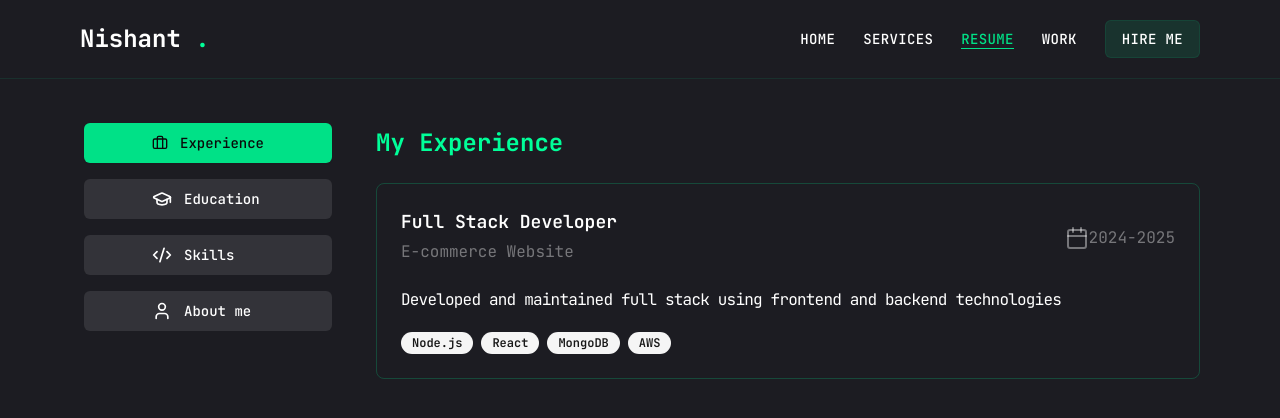
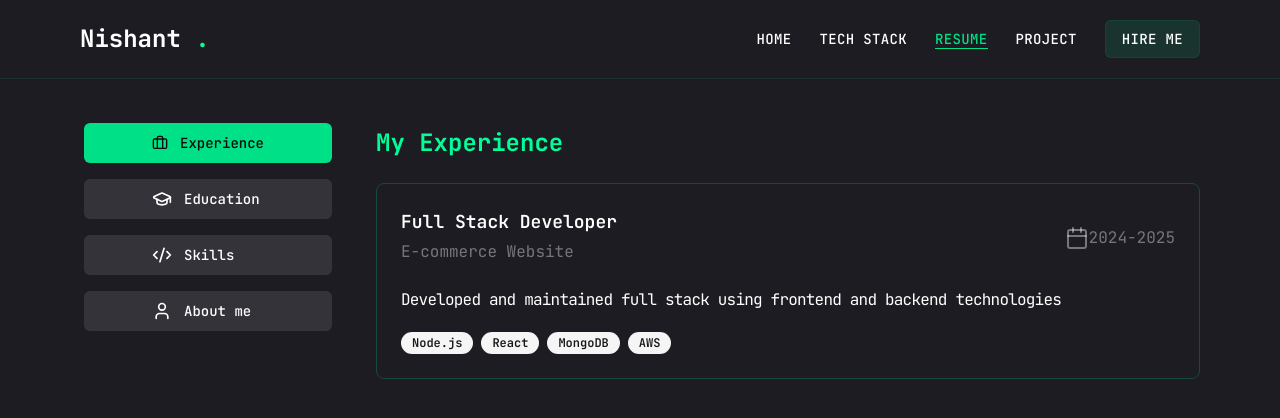
Before and after one commit to nishant0820/Portfolio, a Next.js app: page /resume in a window 1280 px wide. Shown: the top 418 px of the page. Built offline with nearby package versions, Linux system fonts and the light colour scheme.

Commit message:
Update index.ts

```diff
--- a/constants/index.ts
+++ b/constants/index.ts
@@ -2,9 +2,9 @@ import projectOne from "@/images/projectOne.png";
 
 export const NavbarData = [
   { title: "Home", href: "/" },
-  { title: "Services", href: "/services" },
+  { title: "Tech Stack", href: "/services" },
   { title: "Resume", href: "/resume" },
-  { title: "Work", href: "/work" },
+  { title: "Project", href: "/work" },
 ];
 
 export const statsData = [
```
